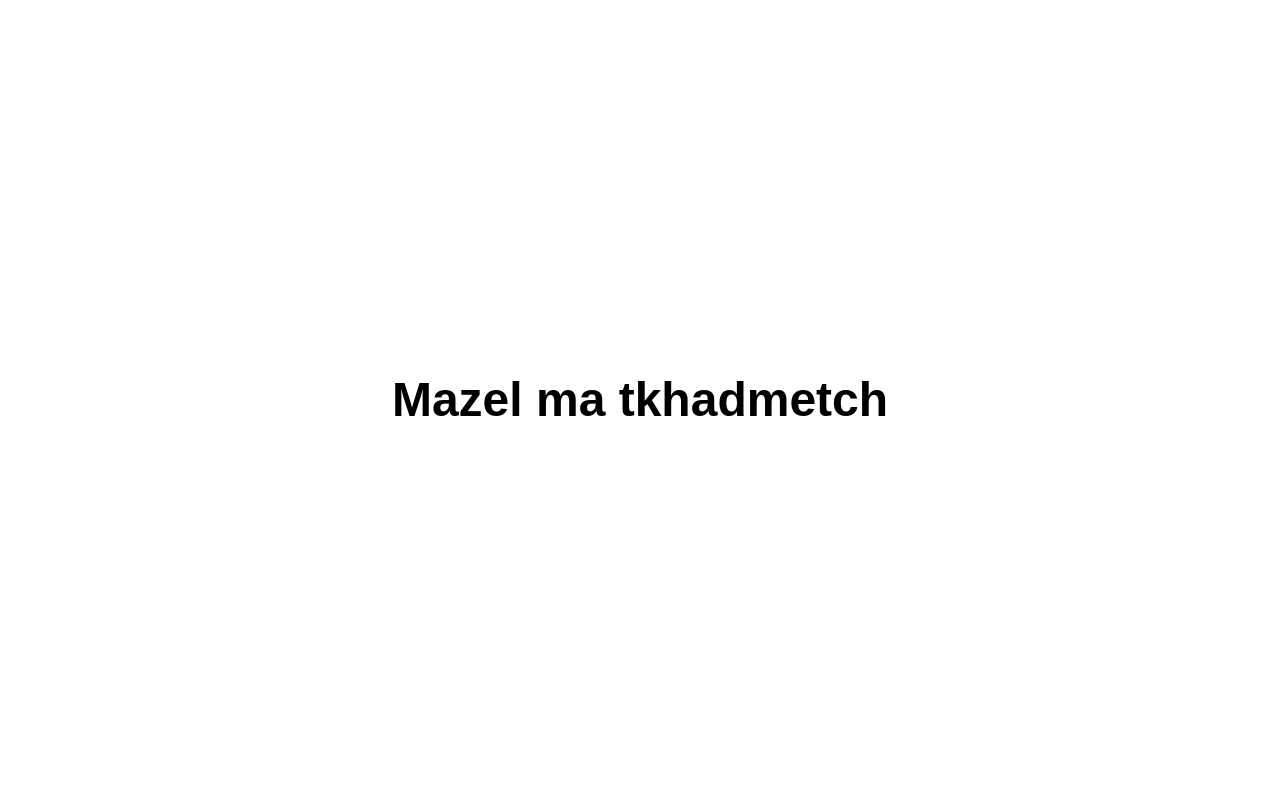
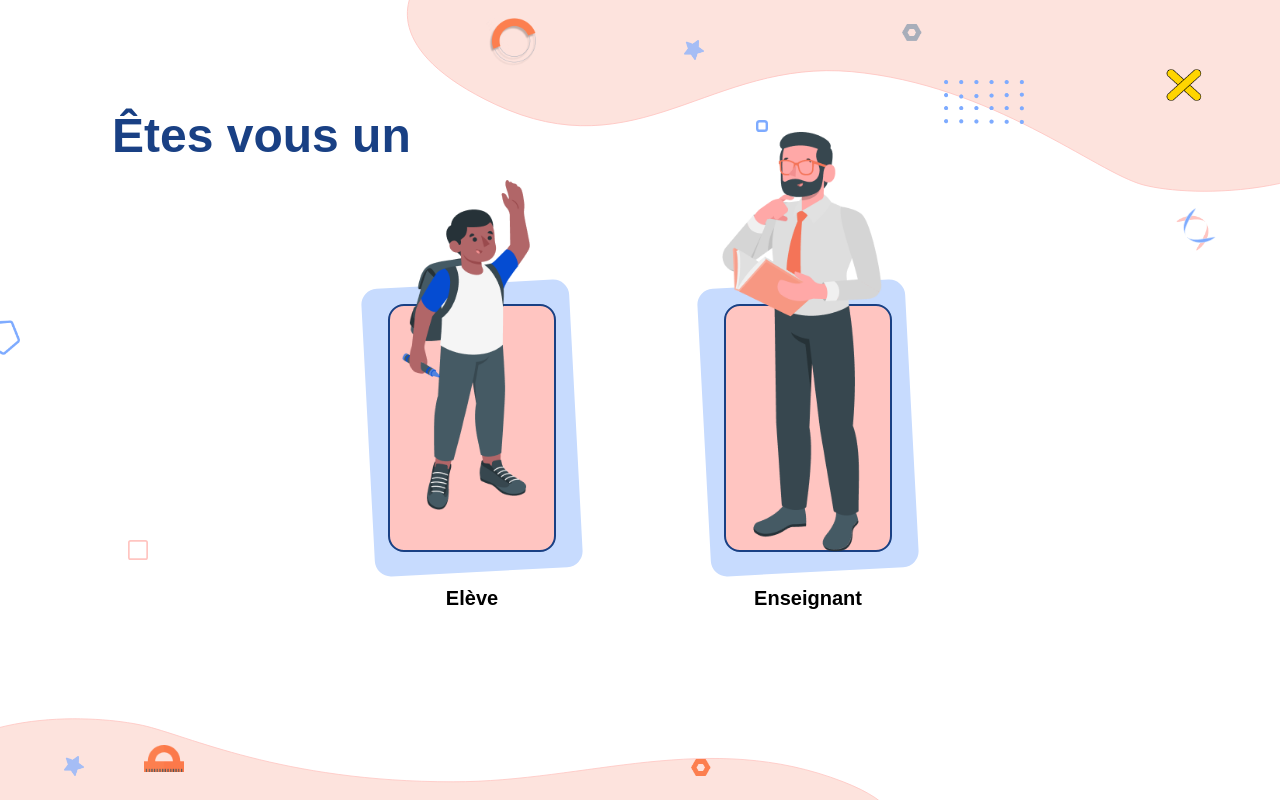
Before and after one commit to Abdelalim03/Projet2CP, a React (Create React App) app: page /choix in a window 1280 px wide. Built offline with nearby package versions, Linux system fonts and the light colour scheme; the HTML template or start-up script is replaced by a standard one; a web font is replaced by a local one.

Commit message:
before avatar

```diff
--- a/src/App.js
+++ b/src/App.js
@@ -1,7 +1,9 @@
 import { BrowserRouter as Router, Routes, Route } from "react-router-dom";
 import Langue from "./pages/Langue/Langue";
 import NoPage from "./pages/NoPage/NoPage";
-
+import Landing from "./pages/Landing/Landing"
+import EtesVous from "./pages/EtesVous/EtesVous";
+import Nom from "./pages/Nom/Nom";
 
 function App() {
   return (
@@ -9,6 +11,13 @@ function App() {
       <Routes>
         <Route path="/" >
           <Route index element={<Langue />} />
+          <Route path="welcome"  >
+            <Route path="arabe" element={<NoPage />} />
+            <Route path="francais" element={<Landing />} />
+          </Route>
+
+          <Route path="choix" element={<EtesVous />} />
+          <Route path="nom" element={<Nom />} />
           <Route path="*" element={<NoPage />} />
         </Route>
       </Routes>
--- a/src/pages/EtesVous/Card.js
+++ b/src/pages/EtesVous/Card.js
@@ -2,7 +2,7 @@ import React from "react";
 
 export default function Card({ path, scale, name }) {
   return (
-    <div class="group transform hover:scale-105 transition ease-out cursor-pointer">
+    <div class="group transform hover:scale-105 transition duration-500 ease-out cursor-pointer">
     <div class="inline-flex h-64 w-48 lg:h-72 lg:w-52">
         <div class="flex flex-1 h-full group-hover:rotate-0 -rotate-3 transform rounded-2xl bg-[#C7DBFE] group-hover:bg-[#7EABFF] p-5">
           <div class="h-full flex-1 rotate-3 group-hover:rotate-0 rounded-2xl border-2 border-[#194084] bg-[#FFC5C1]">
--- a/src/pages/Landing/Landing.js
+++ b/src/pages/Landing/Landing.js
@@ -1,9 +1,11 @@
 import React from 'react'
-import { Link } from 'react-router-dom'
+import { Link, useNavigate, useParams } from 'react-router-dom'
 import Absolute from '../Nom/Absolute'
 import AbsoluteLending from './AbsoluteLending'
 
 function Landing() {
+
+
   return (
     <div className='w-screen h-screen selection:bg-fuchsia-300'>
         <div className='flex justify-start'>
--- a/src/pages/Langue/Langue.js
+++ b/src/pages/Langue/Langue.js
@@ -1,4 +1,5 @@
 import React, { useState } from "react";
+import { Link } from "react-router-dom";
 import Absolute from "./Absolute";
 
 function Langue() {
@@ -9,11 +10,15 @@ function Langue() {
           className="flex flex-col justify-center items-center gap-7 h-[56%] w-1/3 px-5 py-10 rounded-3xl bg-gradient-to-b from-[#eaf1ff] to-[#fce3de]">
           <div
             className="flex items-center justify-center h-1/3 w-5/6 rounded-lg bg-[#7EABFF] pb-2 transform hover:scale-110 shadow-sm transition ease-out cursor-pointer">
-            <span className="text-3xl md:text-4xl lg:text-5xl font-bold text-white">Français</span>
+            <Link to="welcome/francais" ><span className="text-3xl md:text-4xl lg:text-5xl font-bold text-white">Français</span></Link>
+
           </div>
           <div
             className="flex items-center justify-center h-1/3 w-5/6 rounded-lg bg-[#F47458] pb-2 transform hover:scale-110 transition ease-out cursor-pointer">
+            <Link to="welcome/arabe" >
             <span className="text-3xl md:text-4xl lg:text-5xl font-bold text-white">العربية</span>
+            </Link>
+
           </div>
         </div>
     </div>
```
